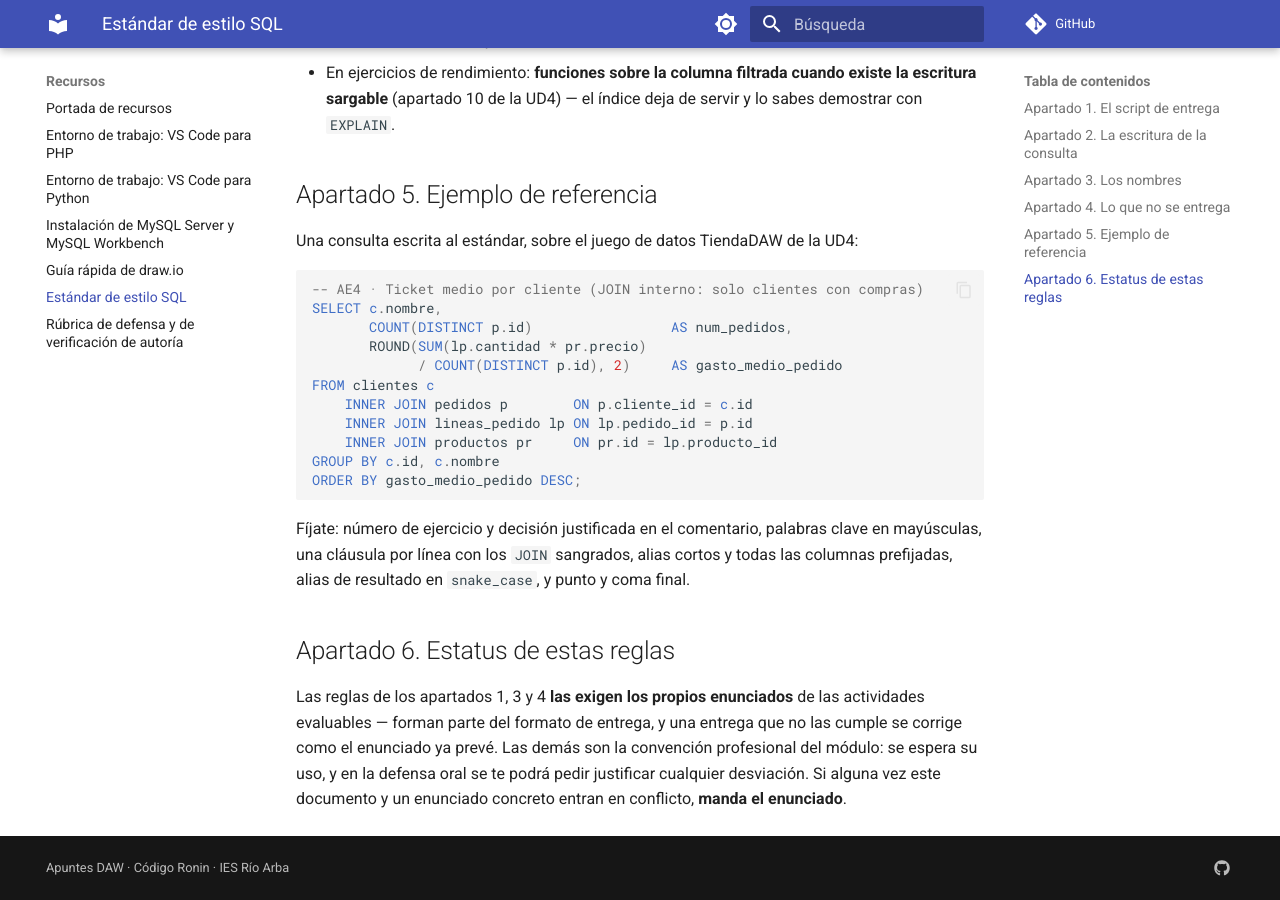
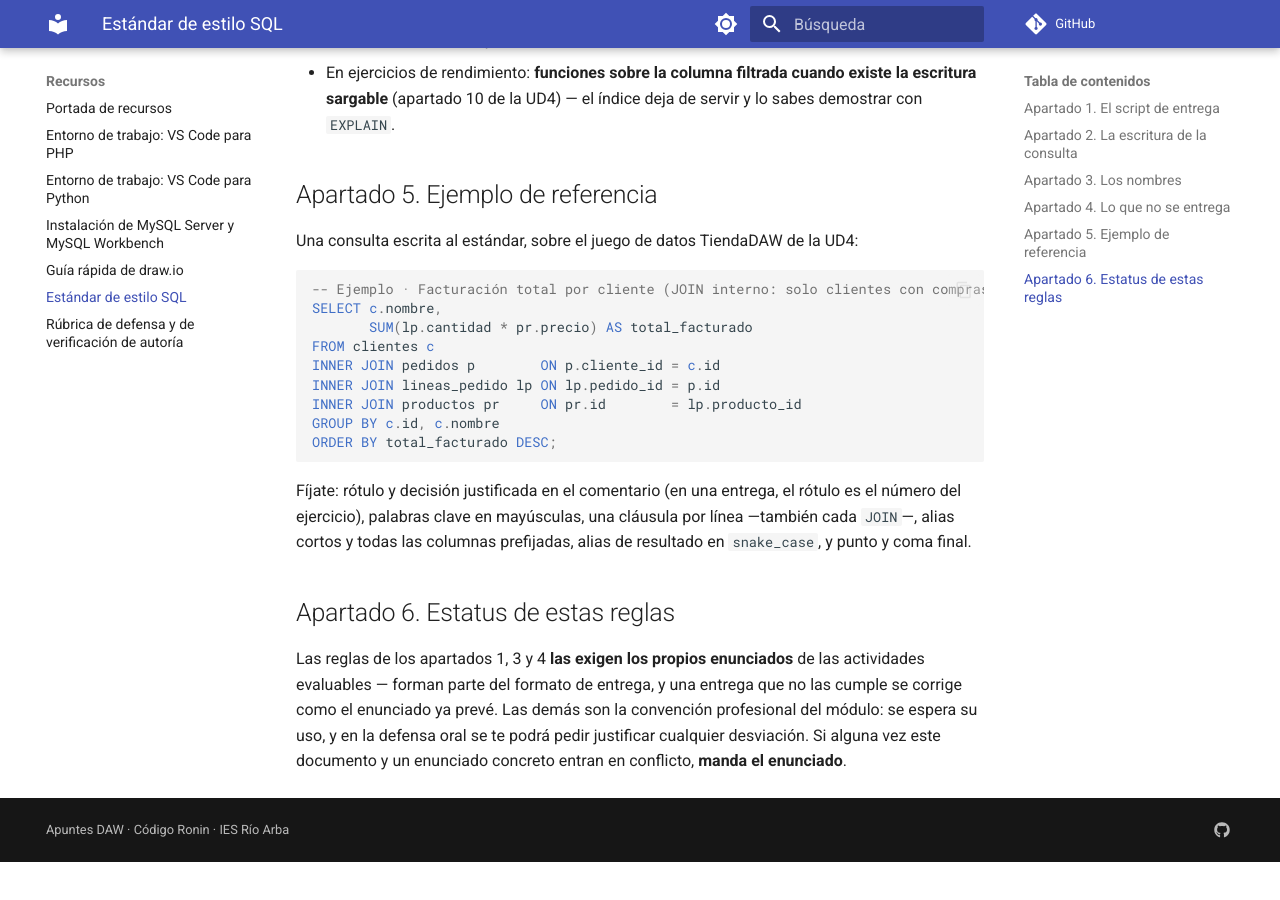
Before and after one commit to codigoRonin/apuntes-daw, an MkDocs documentation site: the page built from docs/recursos/estandar-estilo-sql.md, in a window 1280 px wide and 900 px high, scrolled down 1454 px. Built offline with MkDocs 1.6.1 and Material for MkDocs 9.7.7, drawn with Linux system fonts in a browser that asks for light colours; comment, search, counter and statistics services are not loaded; after the commit the page ends 2316 px from its top, so only the background shows below that.

Commit message:
Estándar de estilo SQL: nuevo ejemplo de referencia

````diff
--- a/docs/recursos/estandar-estilo-sql.md
+++ b/docs/recursos/estandar-estilo-sql.md
@@ -38,20 +38,18 @@ En cualquier equipo profesional, el SQL se escribe con una guía de estilo comú
 Una consulta escrita al estándar, sobre el juego de datos TiendaDAW de la UD4:
 
 ```sql
--- AE4 · Ticket medio por cliente (JOIN interno: solo clientes con compras)
+-- Ejemplo · Facturación total por cliente (JOIN interno: solo clientes con compras)
 SELECT c.nombre,
-       COUNT(DISTINCT p.id)                 AS num_pedidos,
-       ROUND(SUM(lp.cantidad * pr.precio)
-             / COUNT(DISTINCT p.id), 2)     AS gasto_medio_pedido
+       SUM(lp.cantidad * pr.precio) AS total_facturado
 FROM clientes c
-    INNER JOIN pedidos p        ON p.cliente_id = c.id
-    INNER JOIN lineas_pedido lp ON lp.pedido_id = p.id
-    INNER JOIN productos pr     ON pr.id = lp.producto_id
+INNER JOIN pedidos p        ON p.cliente_id = c.id
+INNER JOIN lineas_pedido lp ON lp.pedido_id = p.id
+INNER JOIN productos pr     ON pr.id        = lp.producto_id
 GROUP BY c.id, c.nombre
-ORDER BY gasto_medio_pedido DESC;
+ORDER BY total_facturado DESC;
 ```
 
-Fíjate: número de ejercicio y decisión justificada en el comentario, palabras clave en mayúsculas, una cláusula por línea con los `JOIN` sangrados, alias cortos y todas las columnas prefijadas, alias de resultado en `snake_case`, y punto y coma final.
+Fíjate: rótulo y decisión justificada en el comentario (en una entrega, el rótulo es el número del ejercicio), palabras clave en mayúsculas, una cláusula por línea —también cada `JOIN`—, alias cortos y todas las columnas prefijadas, alias de resultado en `snake_case`, y punto y coma final.
 
 ## Apartado 6. Estatus de estas reglas
 
````
